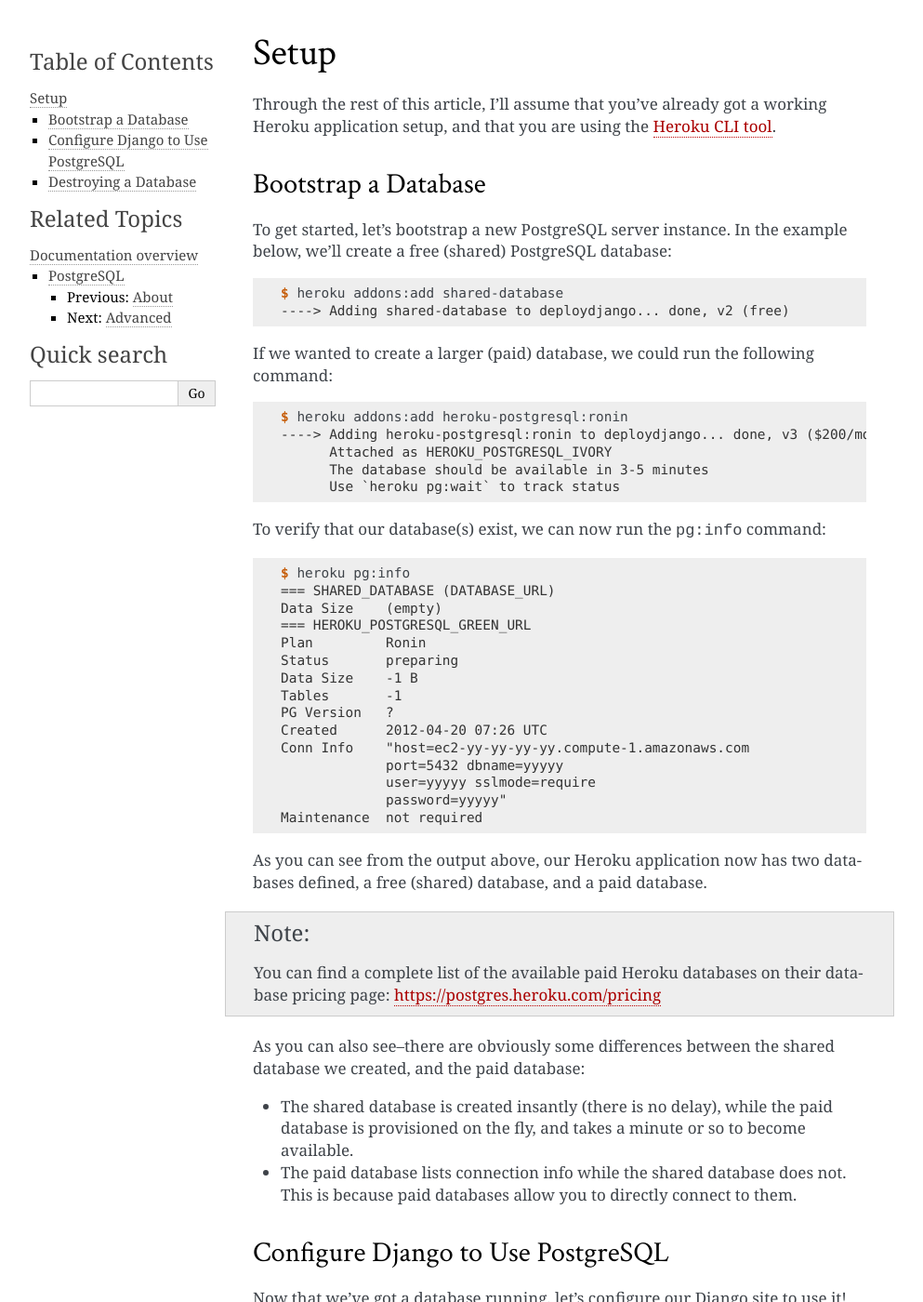
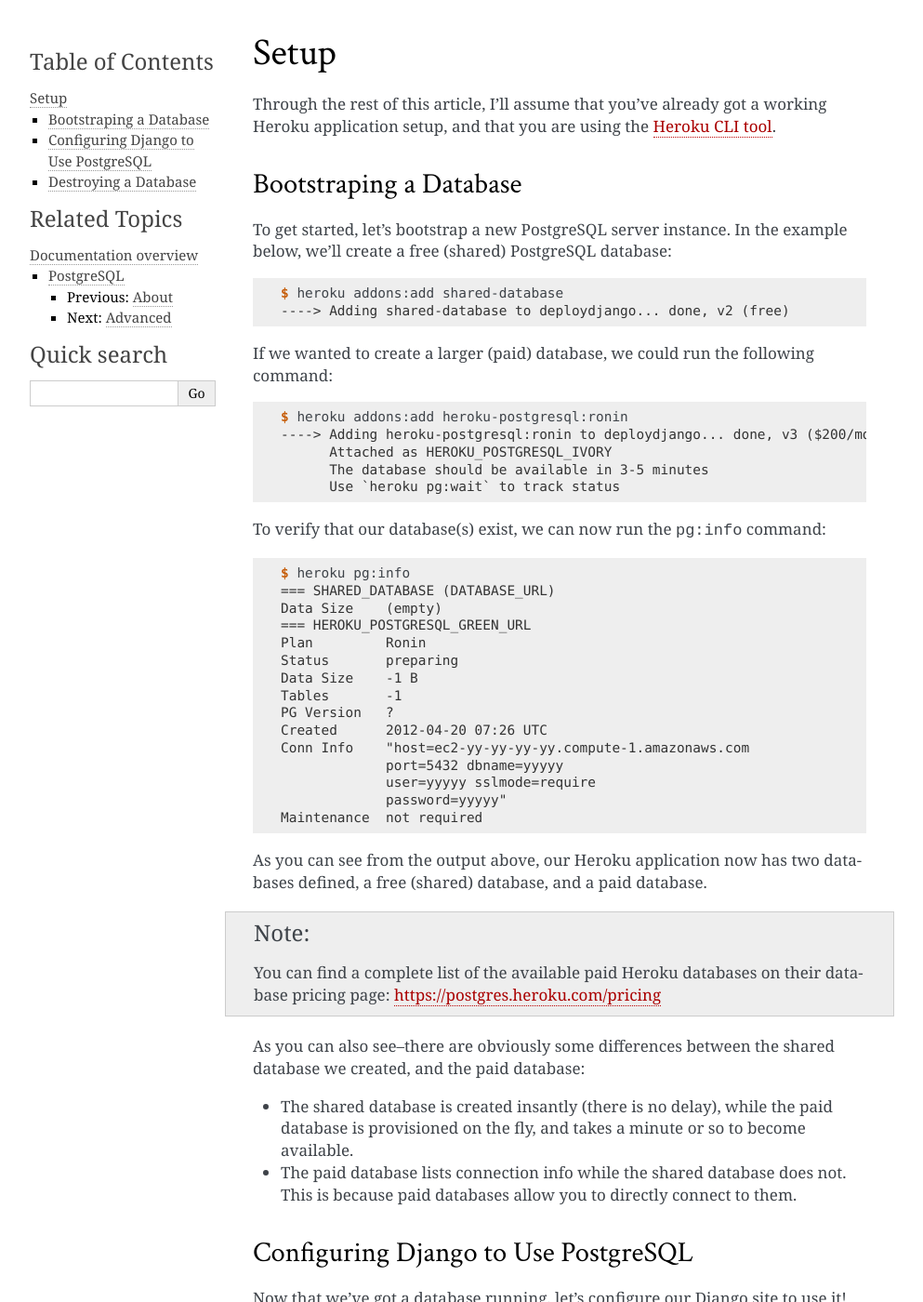
Before and after one commit to perryyo/deploydjango.com, a Sphinx documentation site: the page built from source/postgresql/setup.rst, in a window 1280 px wide and 1400 px high. Shown: the whole window at 93% size, without its empty margins (148-1141 px from the left). Built offline with Sphinx 7.4.7, drawn with Linux system fonts in a browser that asks for light colours.

Commit message:
Changing type of speech to be standardized.

```diff
--- a/source/postgresql/setup.rst
+++ b/source/postgresql/setup.rst
@@ -6,8 +6,8 @@
 <https://toolbelt.heroku.com/>`_.
 
 
-Bootstrap a Database
-********************
+Bootstraping a Database
+***********************
 
 To get started, let's bootstrap a new PostgreSQL server instance. In the
 example below, we'll create a free (shared) PostgreSQL database:
@@ -64,8 +64,8 @@
   This is because paid databases allow you to directly connect to them.
 
 
-Configure Django to Use PostgreSQL
-**********************************
+Configuring Django to Use PostgreSQL
+************************************
 
 Now that we've got a database running, let's configure our Django site to use
 it!
```
